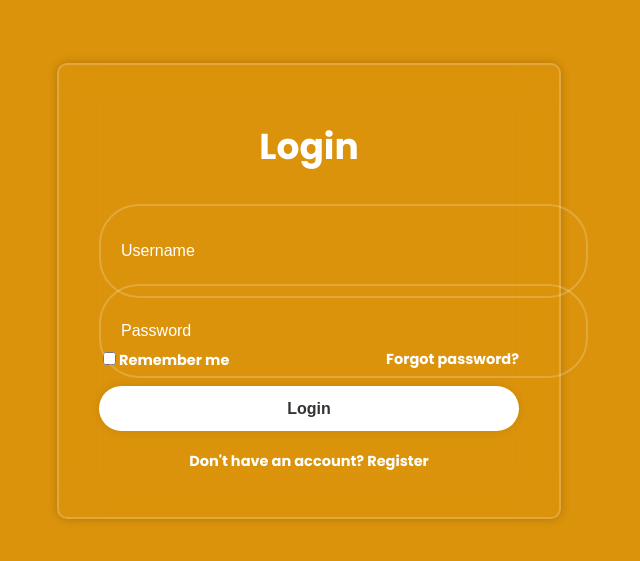
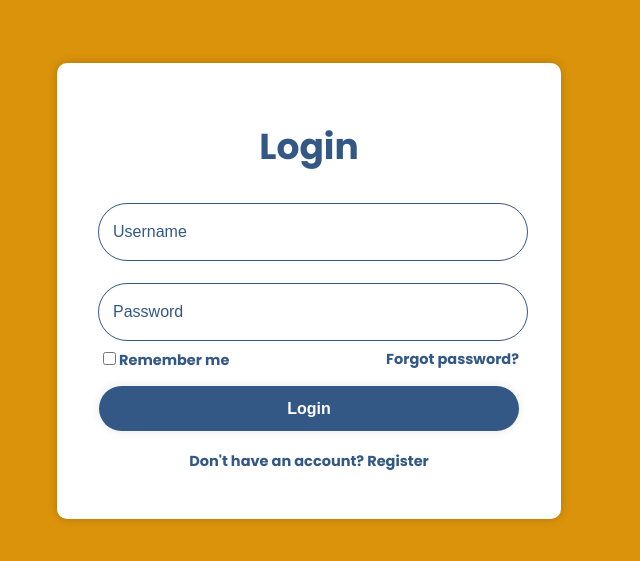
Before and after one commit to chrism-la/Cooked, a React (Create React App) app in the folder client/: page /login in a window 1280 px wide. Shown: the part 109-670 px from the top of the page, without its empty margins (331-971 px from the left). Built offline with nearby package versions, Linux system fonts and the light colour scheme; a web font is replaced by a local one.

Commit message:
updated login styling

```diff
--- a/client/src/scss/Login.scss
+++ b/client/src/scss/Login.scss
@@ -12,11 +12,11 @@
 
 .login-wrapper {
     width: 420px;
-    background: transparent;
+    background-color: white;
     border: 2px solid rgba(255, 255, 255, 0.2);
     backdrop-filter: blur(20px);
     box-shadow: 0 0 10px rgba(0, 0, 0, 0.2);
-    color: #fff;
+    color: $main-text-color;
     border-radius: 10px;
     padding: 30px 40px;
 
@@ -32,19 +32,20 @@
         margin: 30px 0;
 
         input {
+            text-align: start;
             width: 100%;
             height: 100%;
             background: transparent;
             border: none;
-            outline: none;
+            outline: 1px solid $main-text-color;
             border: 2px solid rgba(255, 255, 255, 0.2);
             border-radius: 40px;
             font-size: 16px;
-            color: #fff;
-            padding: 20px 45px 20px 20px;
+            color: $main-text-color;
 
             &::placeholder {
-                color: #fff;
+                color: $main-text-color;
+                padding-left: 10px;
             }
         }
 
@@ -64,12 +65,12 @@
         margin: -15px 0 15px;
 
         label input {
-            accent-color: #fff;
+            accent-color: $main-text-color;
             margin-right: 3px;
         }
 
         a {
-            color: #fff;
+            color: $main-text-color;
             text-decoration: none;
 
             &:hover {
@@ -81,14 +82,14 @@
     .btn {
         width: 100%;
         height: 45px;
-        background: #fff;
+        background: $main-text-color;
         border: none;
         outline: none;
         border-radius: 40px;
         box-shadow: 0 0 10px rgba(0, 0, 0, 0.1);
         cursor: pointer;
         font-size: 16px;
-        color: #333;
+        color: white;
         font-weight: 600;
     }
 
@@ -98,7 +99,7 @@
         margin: 20px 0 15px;
 
         p a {
-            color: #fff;
+            color: $main-text-color;
             text-decoration: none;
             font-weight: 600;
 
```
